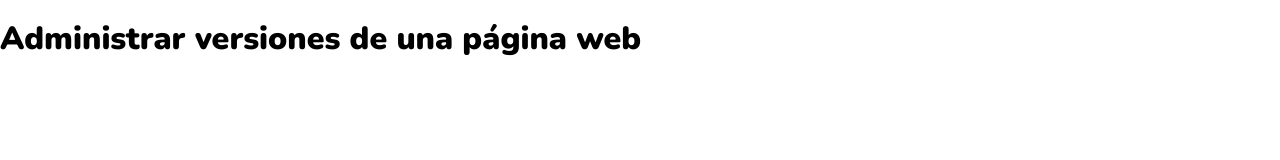
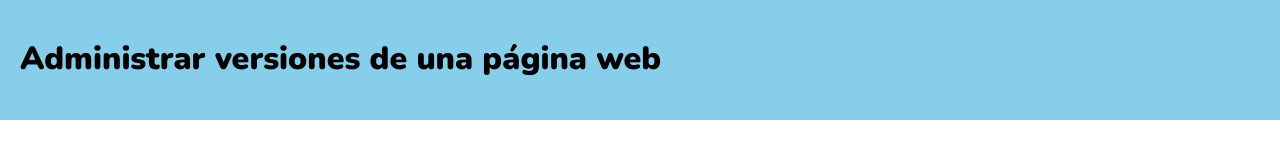
Before and after one commit to JMizraim/tarea-27-07-22, a plain HTML site: page index.html in a window 1280 px wide. Drawn offline with nearby package versions, Linux system fonts and the light colour scheme.

Commit message:
Agregé un color de fondo al header

```diff
--- a/css/styles.css
+++ b/css/styles.css
@@ -11,3 +11,8 @@ body{
     font-size: 1.6rem;
     font-family: 'Nunito', sans-serif;
 }
+
+.header{
+    padding: 2rem;
+    background-color: skyblue;
+}
```
